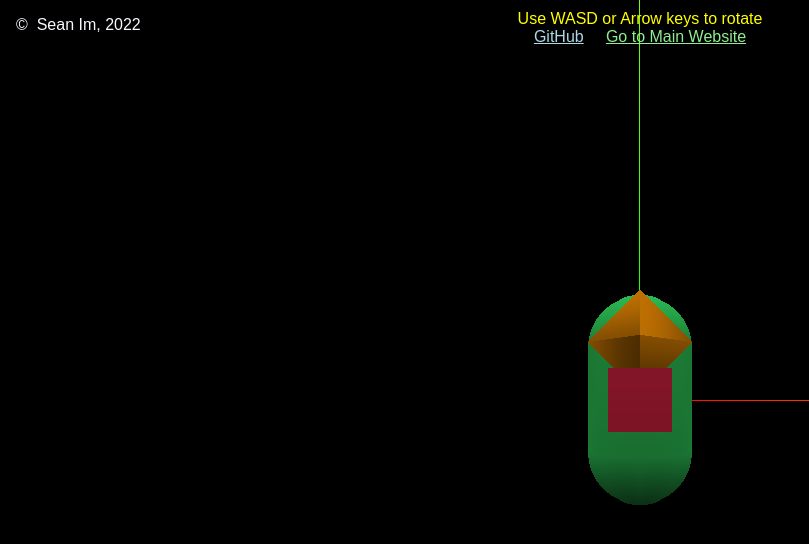
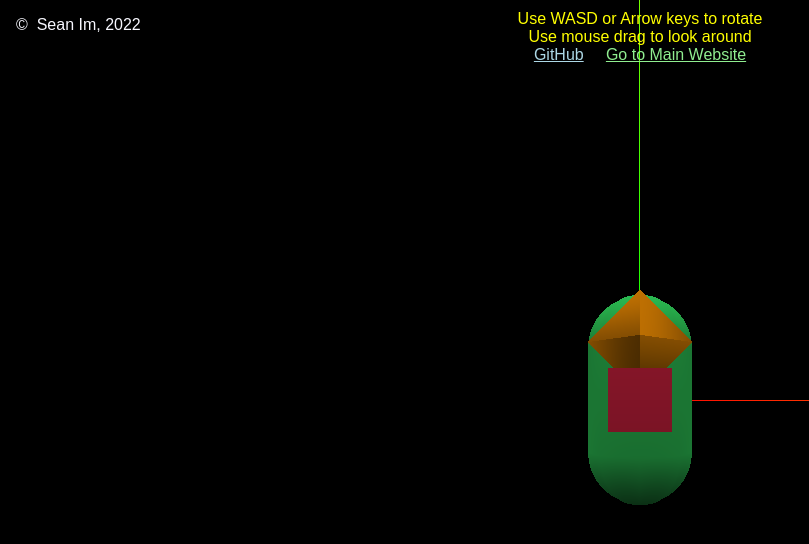
Before and after one commit to seanim1/QuaternionController, a plain HTML site: page index.html in a window 1280 px wide. Shown: the whole page, without its empty margins (0-809 px from the left). Drawn offline with nearby package versions, Linux system fonts and the light colour scheme.

Commit message:
ejoiasjfielsaljfsjieslesafesfa

```diff
--- a/index.html
+++ b/index.html
@@ -22,6 +22,8 @@
 		<div id="info">
 			Use WASD or Arrow keys to rotate
 			<br>
+			Use mouse drag to look around
+			<br>
 			<a id="GitHub" href="https://github.com/seanim1/QuaternionController">GitHub</a>
 			&nbsp; &nbsp;
 			<a id="Back_to_Website" href="https://seanim1.github.io/personal-website/">Go to Main Website</a>
```
